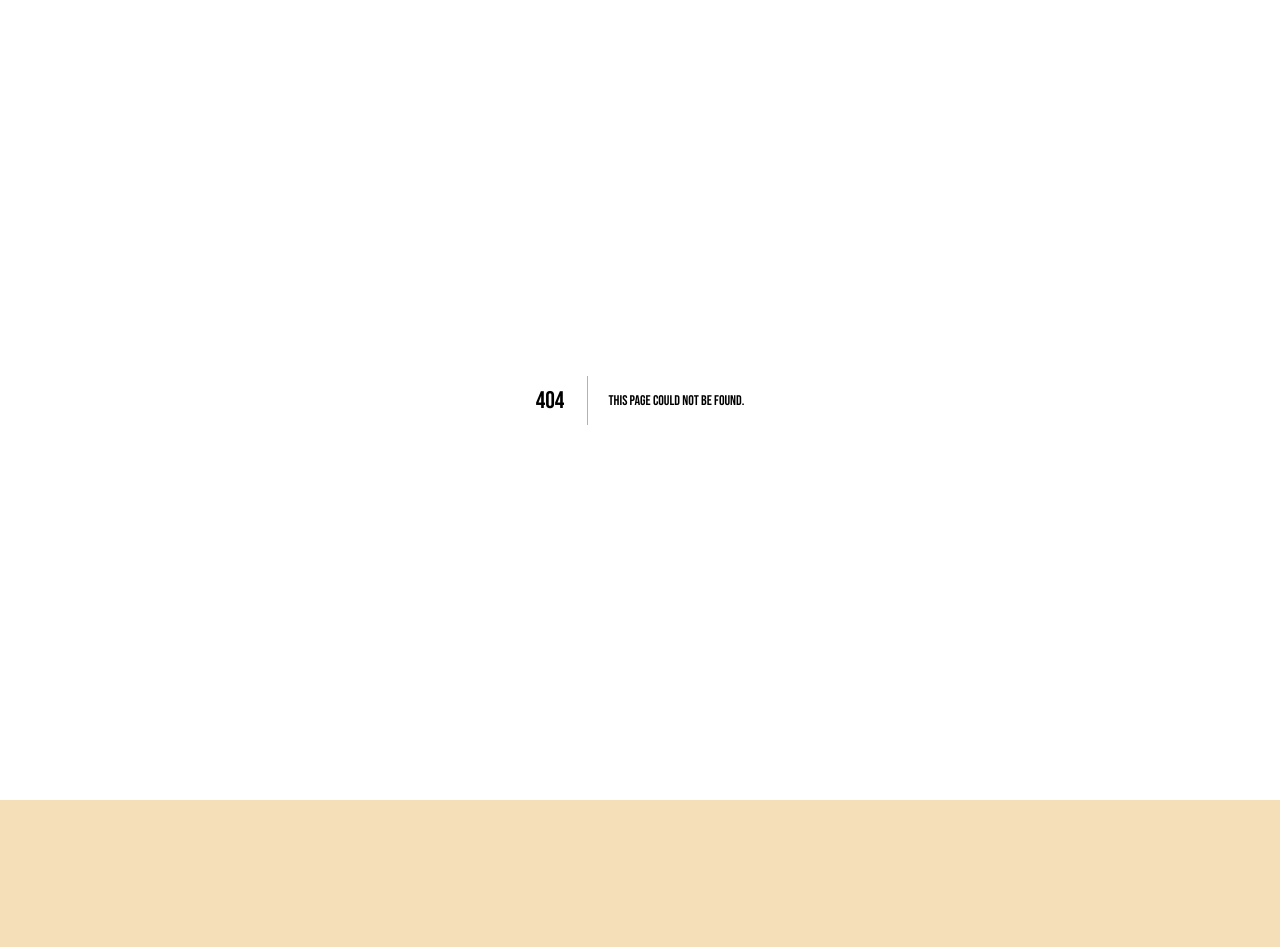
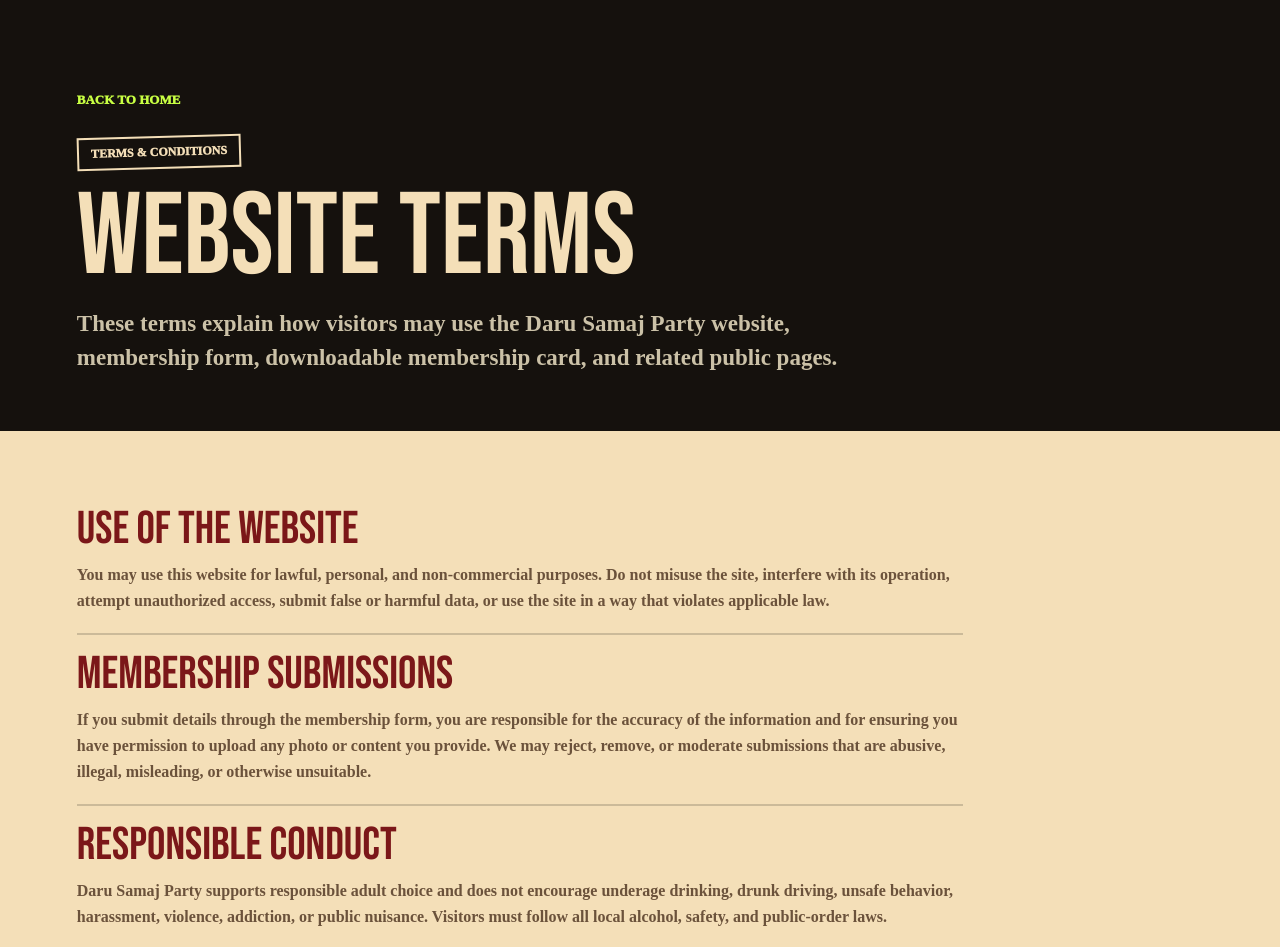
Before and after one commit to darusamajparty/DSP, a Next.js app: page /terms in a window 1280 px wide. Before the commit this address had no page. Shown: the top 947 px of the page. Before the commit the page ends 800 px from the top, so only its background shows below. Built offline with nearby package versions, Linux system fonts and the light colour scheme.

Commit message:
Add legal pages and remove parody footer copy

```diff
--- a/app/globals.css
+++ b/app/globals.css
@@ -1202,9 +1202,82 @@ h1 {
   gap: 10px 18px;
 }
 
-.footer-links a:first-child {
+.footer-links a[href^="mailto:"] {
   color: var(--paper-soft);
   text-transform: none;
+}
+
+.legal-page {
+  position: relative;
+  z-index: 2;
+  min-height: 100svh;
+  background: var(--paper);
+}
+
+.legal-hero {
+  padding: clamp(42px, 8vw, 90px) clamp(18px, 6vw, 120px) clamp(28px, 5vw, 56px);
+  background: var(--ink);
+  color: var(--paper);
+}
+
+.legal-back-link {
+  display: inline-flex;
+  margin-bottom: 28px;
+  color: var(--green);
+  font-size: 13px;
+  font-weight: 950;
+  text-transform: uppercase;
+}
+
+.legal-hero h1 {
+  max-width: 980px;
+  margin-bottom: 18px;
+  font-size: clamp(54px, 10vw, 116px);
+  line-height: 0.86;
+}
+
+.legal-hero p:not(.section-label) {
+  max-width: 820px;
+  margin-bottom: 0;
+  color: rgba(255, 243, 212, 0.78);
+  font-size: clamp(18px, 2vw, 23px);
+  font-weight: 850;
+  line-height: 1.48;
+}
+
+.legal-content {
+  display: grid;
+  gap: 18px;
+  max-width: 1040px;
+  padding: clamp(34px, 6vw, 78px) clamp(18px, 6vw, 120px);
+}
+
+.legal-content article {
+  border-bottom: 2px solid var(--line);
+  padding-bottom: 18px;
+}
+
+.legal-content h2 {
+  margin-bottom: 10px;
+  color: var(--red);
+  font-size: clamp(30px, 4vw, 46px);
+  line-height: 0.96;
+}
+
+.legal-content p {
+  margin-bottom: 0;
+  color: var(--muted);
+  font-size: 16px;
+  font-weight: 750;
+  line-height: 1.65;
+}
+
+.legal-content a {
+  color: var(--red);
+  font-weight: 950;
+  text-decoration: underline;
+  text-decoration-thickness: 2px;
+  text-underline-offset: 3px;
 }
 
 @media (max-width: 1040px) {
--- a/app/layout.tsx
+++ b/app/layout.tsx
@@ -16,9 +16,9 @@ const bebas = Bebas_Neue({
 });
 
 export const metadata: Metadata = {
-  title: "Daru Samaj Party | Join The Satirical Movement",
+  title: "Daru Samaj Party | Join The Movement",
   description:
-    "Join Daru Samaj Party, a polished satirical community movement with manifesto, mission, vision, and Instagram-ready membership cards.",
+    "Join Daru Samaj Party, a community movement with manifesto, mission, vision, and Instagram-ready membership cards.",
 };
 
 export default function RootLayout({
--- /dev/null
+++ b/app/terms/page.tsx
@@ -0,0 +1,110 @@
+import type { Metadata } from "next";
+
+export const metadata: Metadata = {
+  title: "Terms & Conditions | Daru Samaj Party",
+  description:
+    "Terms and conditions for using the Daru Samaj Party website and membership experience.",
+};
+
+export default function TermsPage() {
+  return (
+    <main className="legal-page">
+      <section className="legal-hero">
+        <a className="legal-back-link" href="/">
+          Back to home
+        </a>
+        <p className="section-label">Terms & Conditions</p>
+        <h1>Website Terms</h1>
+        <p>
+          These terms explain how visitors may use the Daru Samaj Party website,
+          membership form, downloadable membership card, and related public
+          pages.
+        </p>
+      </section>
+
+      <section className="legal-content" aria-label="Terms and conditions">
+        <article>
+          <h2>Use of the Website</h2>
+          <p>
+            You may use this website for lawful, personal, and non-commercial
+            purposes. Do not misuse the site, interfere with its operation,
+            attempt unauthorized access, submit false or harmful data, or use the
+            site in a way that violates applicable law.
+          </p>
+        </article>
+
+        <article>
+          <h2>Membership Submissions</h2>
+          <p>
+            If you submit details through the membership form, you are
+            responsible for the accuracy of the information and for ensuring you
+            have permission to upload any photo or content you provide. We may
+            reject, remove, or moderate submissions that are abusive, illegal,
+            misleading, or otherwise unsuitable.
+          </p>
+        </article>
+
+        <article>
+          <h2>Responsible Conduct</h2>
+          <p>
+            Daru Samaj Party supports responsible adult choice and does not
+            encourage underage drinking, drunk driving, unsafe behavior,
+            harassment, violence, addiction, or public nuisance. Visitors must
+            follow all local alcohol, safety, and public-order laws.
+          </p>
+        </article>
+
+        <article>
+          <h2>Intellectual Property</h2>
+          <p>
+            Site text, branding, images, generated membership-card layouts, and
+            design assets are owned by or licensed to Daru Samaj Party unless
+            otherwise stated. You may share public website pages and your own
+            generated membership card, but you may not copy, resell, or
+            misrepresent the site assets.
+          </p>
+        </article>
+
+        <article>
+          <h2>No Alcohol Sales</h2>
+          <p>
+            This website does not sell alcohol, process alcohol orders, provide
+            delivery services, or verify eligibility for alcohol purchase. Any
+            references to policy, delivery, taxation, or regulation are public
+            discussion points only.
+          </p>
+        </article>
+
+        <article>
+          <h2>Third-Party Links</h2>
+          <p>
+            The website may link to social networks, email providers, and other
+            third-party services. Those services are governed by their own terms
+            and privacy policies, and we are not responsible for their content,
+            availability, or practices.
+          </p>
+        </article>
+
+        <article>
+          <h2>Changes</h2>
+          <p>
+            We may update these terms when the website changes or when legal,
+            operational, or policy requirements change. Continued use of the site
+            after updates means you accept the revised terms.
+          </p>
+        </article>
+
+        <article>
+          <h2>Contact</h2>
+          <p>
+            For questions about these terms, contact{" "}
+            <a href="mailto:darusamajparty@gmail.com">
+              darusamajparty@gmail.com
+            </a>
+            .
+          </p>
+        </article>
+      </section>
+    </main>
+  );
+}
```
Also changed, not shown: app/page.tsx (+7 -8 lines), app/privacy/page.tsx (added, +86 -0 lines), app/robots.ts (added, +13 -0 lines), app/sitemap.ts (added, +28 -0 lines).
